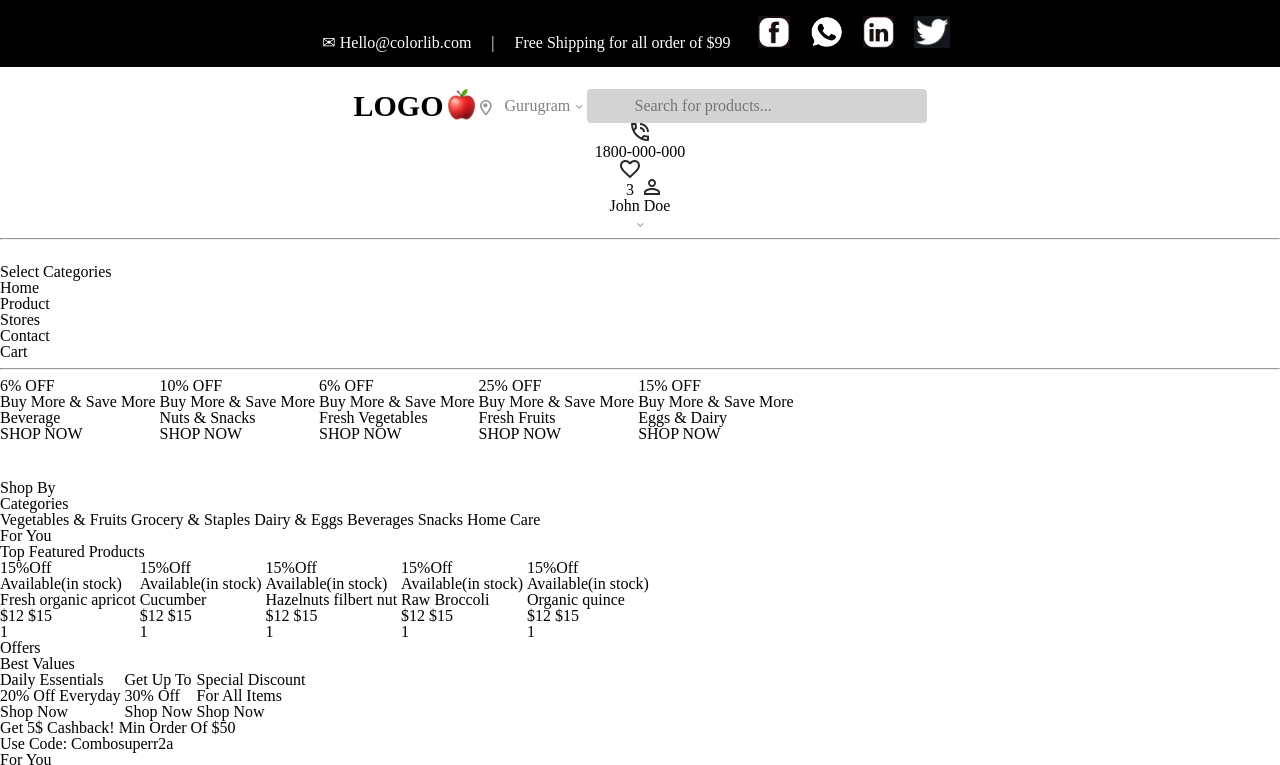
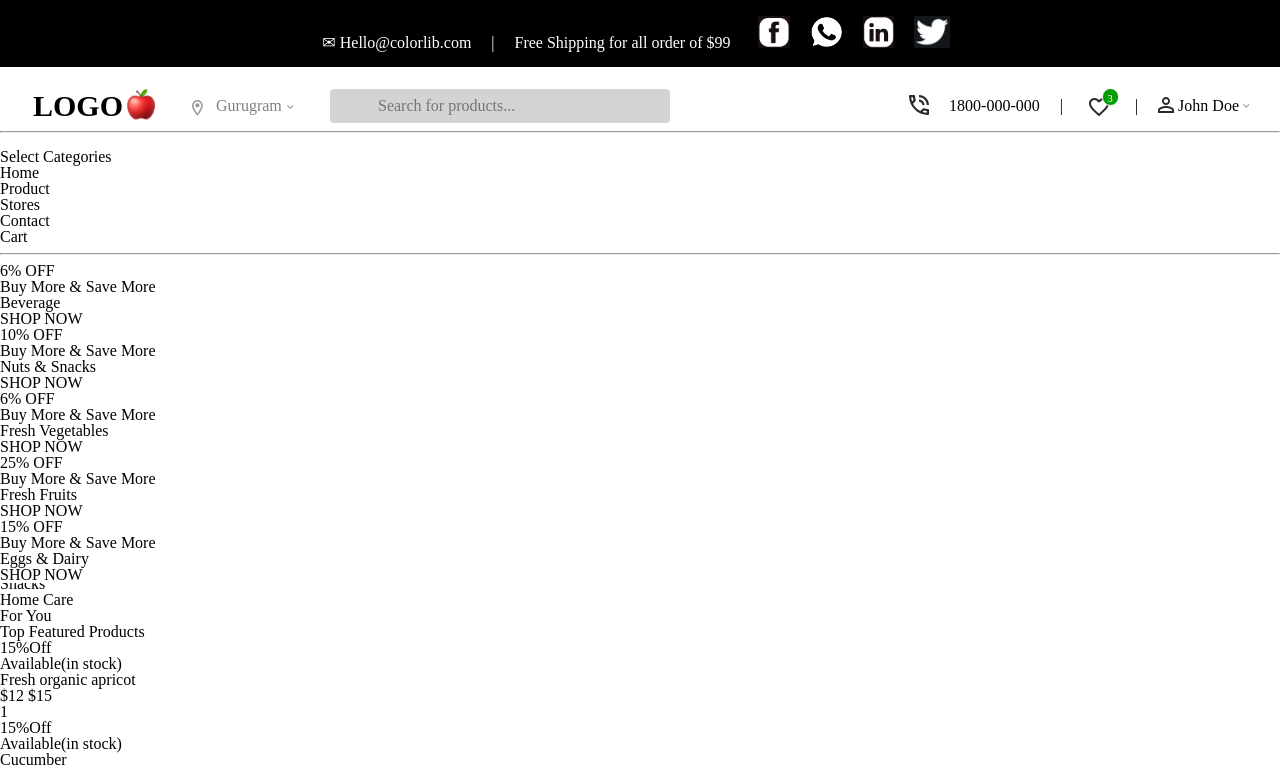
Before and after one commit to antonsharov1990/web90, a plain HTML site: page index.html in a window 1280 px wide. Shown: the top 765 px of the page. Drawn offline with Linux system fonts and the light colour scheme; a web font is replaced by a local one.

Commit message:
Logo line completed

```diff
--- a/css/style.css
+++ b/css/style.css
@@ -116,9 +116,20 @@ footer{
 }
 
 .search{
-    padding-top: 1rem;
-    padding-bottom: 1rem;
+    margin-top: 1rem;
+    margin-bottom: 1rem;
     text-align: center;
+}
+
+#search_left_half{
+    display: inline-block;
+    text-align: right;
+    width: 50%;
+}
+
+.search>div{
+    display: inline-block;
+    vertical-align:baseline;
 }
 
 .search>div>div{
@@ -155,12 +166,13 @@ footer{
 #place_select{
     display: inline-block;
     height: 2rem;
+    margin: 0 2rem 0 2rem;
 }
 
 #place_select>div{
     display: inline-block;
-    vertical-align: bottom;
-    padding: 0 0 1rem 0;
+    /* vertical-align: bottom;
+    padding: 0 0 1rem 0; */
 }
 
 #place_select>div:nth-child(1){
@@ -207,6 +219,10 @@ footer{
     height: 2rem;
 } */
 
+#search_input>div{
+    display: inline-block;
+}
+
 #search_input>div>input{
     border: 0;
     background: lightgray url('./../img/magnifying_glass.svg') no-repeat left 1rem center;
@@ -218,6 +234,111 @@ footer{
 #search_input>div>input[type=text]{
     padding-left: 3rem;
 }
+
+#search_right_half{
+    display: inline-block;
+    text-align: right;
+    width: 45%;
+}
+
+#search_right_half>div{
+    display: inline-block;
+}
+
+#phone{
+    display: inline-block;
+    vertical-align: baseline;
+    /* background: #00000000 url('./../img/phone.svg') no-repeat left 1rem center; */
+    /* height: 3rem; */
+}
+
+#phone>img{
+    display: inline-block;
+    vertical-align: top;
+    height: 1.25rem;
+    margin-top: -0.2rem;
+}
+
+#phone>p{
+    display: inline-block;
+    vertical-align: baseline;
+    padding-left: 1rem;
+}
+
+#search_right_half>div>label{
+    padding: 0 1rem 0 1rem;
+}
+
+#heart{
+    display: inline-block;
+    vertical-align: top;
+    /* margin: 0 1rem 0 1rem; */
+    max-width: 2rem;
+    max-height: 2rem;
+    text-align: center;
+}
+
+/* #heart>div{
+    position: relative;
+     display: block;
+} */
+
+#heart>div:nth-child(1)
+{
+    /* position: relative; */
+    z-index: 2;
+}
+
+#heart>div:nth-child(2)
+{
+    /* background-color: green;
+    border-radius: 0.49rem;
+    height: 1rem;
+    width: 1rem;
+    font-size: 0.8rem;
+    vertical-align: baseline;
+    text-align: center; */
+    height: 0.95rem;
+    width: 0.95rem;
+    background-color: rgba(0, 155, 0, 0.99);
+    border-radius: 0.75rem;
+    display: block;
+    margin-left: 1.2rem;
+    margin-top: -2rem;
+    border: 0.1rem solid white;
+    position: relative;
+    z-index: 3;
+}
+
+#heart>div:nth-child(2)>p
+{
+    font-size: 0.7rem;
+    padding-top: 0.2rem;
+    padding-right: 0.08rem;
+    color: white;
+    position: relative;
+    z-index: 4;
+}
+
+#person>div{
+    display: inline-block;
+    vertical-align: baseline;
+    margin: 0;
+    padding: 0;
+}
+
+#person>div:nth-child(1){
+    position: relative;
+    vertical-align: top;
+    margin: -0.1rem 0 0 0;
+}
+
+#person>div:nth-child(3){
+    position: relative;
+    vertical-align: top;
+    margin: -0.2rem 0 0 0;
+}
+
 
 
 /* .search>p:nth-child(1){
@@ -298,35 +419,35 @@ footer{
 } */
 
 
-.sales{
-    /* white-space: nowrap; */
-}
+/* .sales{
+    white-space: nowrap;
+} */
 
-.sale{
+/* .sale{
     display: inline-block;
-}
+} */
 
-.categories{
-    /* white-space: nowrap; */
-}
+/* .categories{
+    white-space: nowrap;
+} */
 
-.categories_card{
+/* .categories_card{
     display: inline-block;
-}
+} */
 
 
-.goods{
-    /* white-space: nowrap; */
-}
+/* .goods{
+    white-space: nowrap;
+} */
 
-.goods_card{
+/* .goods_card{
     display: inline-block;
-}
+} */
 
-.advertising{
-    /* white-space: nowrap; */
-}
+/* .advertising{
+    white-space: nowrap;
+} */
 
-.advertising_card{
+/* .advertising_card{
     display: inline-block;
-}
+} */
--- a/index.html
+++ b/index.html
@@ -24,7 +24,7 @@
         </p>
         </section>
         <section class="search">
-            <div>
+            <div id="search_left_half">
                 <div>
                     <div id="head_logo">
                         <div>
@@ -55,11 +55,15 @@
                     </div>
                 </div>
             </div>
-            <div>
-
-                <img src="img/phone.svg" alt="phone">
-                <p>1800-000-000</p>
+            <div id="search_right_half">
+                <div id="phone">
+                    <img src="img/phone.svg" alt="phone">
+                    <p>1800-000-000</p>
+                </div>
                 <div>
+                    <label>|</label>
+                </div>
+                <div id="heart">
                     <div>
                         <img src="img/heart.svg" alt="heart">
                     </div>
@@ -67,9 +71,20 @@
                         <p>3</p>
                     </div>
                 </div>
-                <img src="img/person.svg" alt="person">
-                <p>John Doe</p>
-                <img src="img/arrow_down.svg" alt="arrow_down">
+                <div>
+                    <label>|</label>
+                </div>
+                <div id="person">
+                    <div>
+                        <img src="img/person.svg" alt="person">
+                    </div>
+                    <div>
+                        <p>John Doe</p>
+                    </div>
+                    <div>
+                        <img src="img/arrow_down.svg" alt="arrow_down">
+                    </div>
+                </div>
             </div>
             <hr>
         </section>
```
